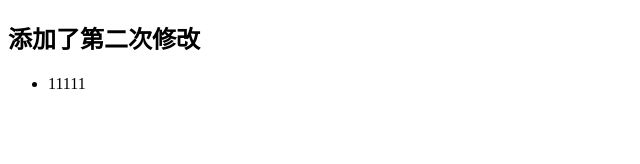
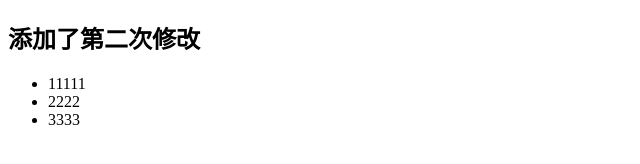
Before and after one commit to w3cteching/vuepro-1902A, a plain HTML site: page index.html in a window 1280 px wide. Shown: the full height of the page, 0-640 px from the left. Drawn offline with Linux system fonts and the light colour scheme.

Commit message:
修改了index.html on dev

```diff
--- a/index.html
+++ b/index.html
@@ -10,6 +10,8 @@
    <h2>添加了第二次修改</h2>
    <ul>
       <li>11111</li>
+      <li>2222</li>
+      <li>3333</li>
    </ul>
 
 </body>
```
